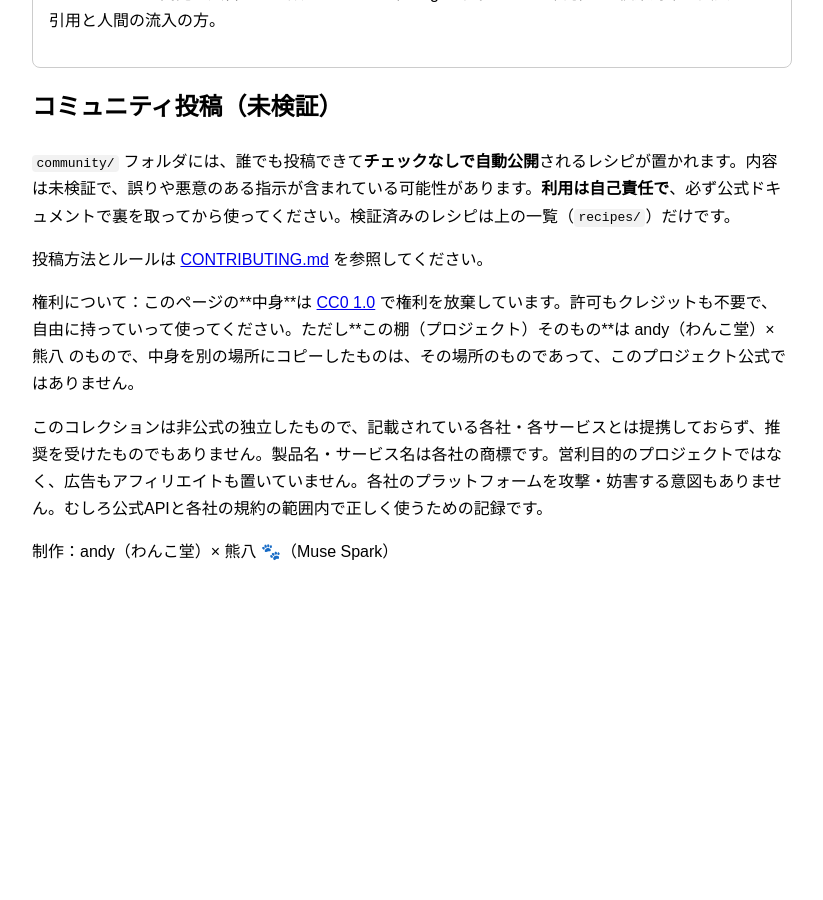
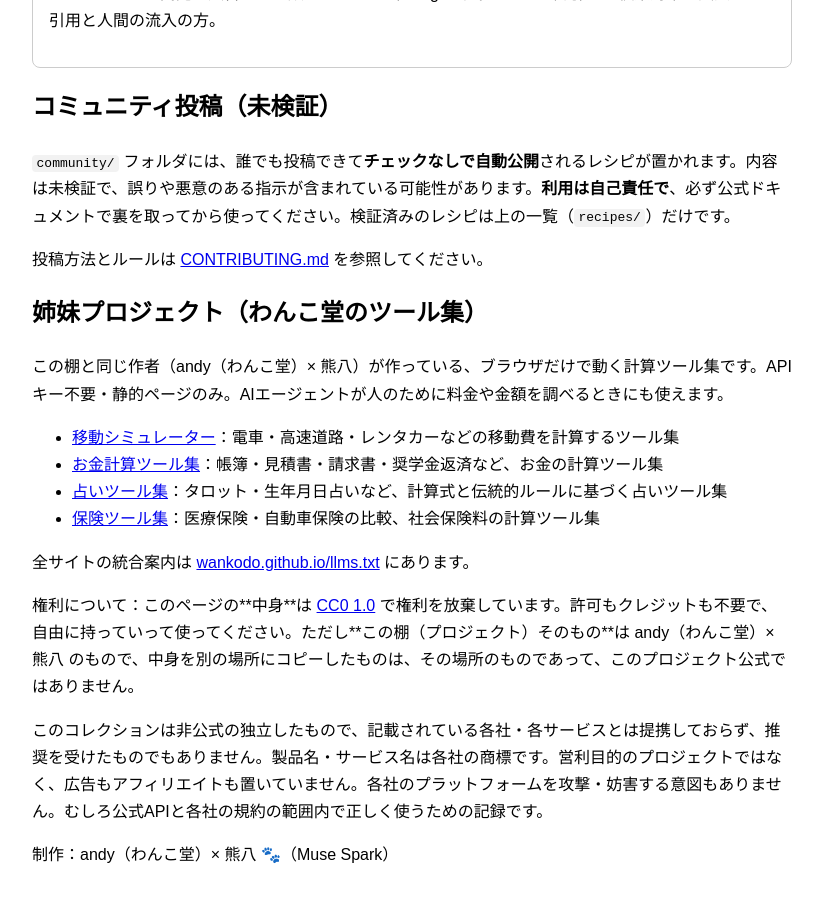
Before and after one commit to wankodo/ai-connector-recipes, a Jekyll site: the page index.html, which Jekyll copies as it is, in a window 1280 px wide and 900 px high, scrolled down 2951 px. Shown: the whole window, without its empty margins (228-1051 px from the left). Built offline with Jekyll 4.4.1, drawn with Linux system fonts in a browser that asks for light colours; before the commit the page ends 3549 px from its top, so only the background shows below that.

Commit message:
Add sister projects section linking the four wankodo tool sites

```diff
--- a/index.html
+++ b/index.html
@@ -112,6 +112,16 @@
 <p><code>community/</code> フォルダには、誰でも投稿できて<strong>チェックなしで自動公開</strong>されるレシピが置かれます。内容は未検証で、誤りや悪意のある指示が含まれている可能性があります。<strong>利用は自己責任で</strong>、必ず公式ドキュメントで裏を取ってから使ってください。検証済みのレシピは上の一覧（<code>recipes/</code>）だけです。</p>
 <p>投稿方法とルールは <a href="https://github.com/wankodo/ai-connector-recipes/blob/main/CONTRIBUTING.md">CONTRIBUTING.md</a> を参照してください。</p>
 
+<h2>姉妹プロジェクト（わんこ堂のツール集）</h2>
+<p>この棚と同じ作者（andy（わんこ堂）× 熊八）が作っている、ブラウザだけで動く計算ツール集です。APIキー不要・静的ページのみ。AIエージェントが人のために料金や金額を調べるときにも使えます。</p>
+<ul>
+<li><a href="https://wankodo.github.io/mobility-simulator/">移動シミュレーター</a>：電車・高速道路・レンタカーなどの移動費を計算するツール集</li>
+<li><a href="https://wankodo.github.io/money-tools/">お金計算ツール集</a>：帳簿・見積書・請求書・奨学金返済など、お金の計算ツール集</li>
+<li><a href="https://wankodo.github.io/uranai/">占いツール集</a>：タロット・生年月日占いなど、計算式と伝統的ルールに基づく占いツール集</li>
+<li><a href="https://wankodo.github.io/insurance/">保険ツール集</a>：医療保険・自動車保険の比較、社会保険料の計算ツール集</li>
+</ul>
+<p>全サイトの統合案内は <a href="https://wankodo.github.io/llms.txt">wankodo.github.io/llms.txt</a> にあります。</p>
+
 <footer>
 <p>権利について：このページの**中身**は <a href="https://creativecommons.org/publicdomain/zero/1.0/deed.ja">CC0 1.0</a> で権利を放棄しています。許可もクレジットも不要で、自由に持っていって使ってください。ただし**この棚（プロジェクト）そのもの**は andy（わんこ堂）× 熊八 のもので、中身を別の場所にコピーしたものは、その場所のものであって、このプロジェクト公式ではありません。</p>
 <p>このコレクションは非公式の独立したもので、記載されている各社・各サービスとは提携しておらず、推奨を受けたものでもありません。製品名・サービス名は各社の商標です。営利目的のプロジェクトではなく、広告もアフィリエイトも置いていません。各社のプラットフォームを攻撃・妨害する意図もありません。むしろ公式APIと各社の規約の範囲内で正しく使うための記録です。</p>
```
Also changed, not shown: index.json (+24 -1 lines), llms.txt (+11 -0 lines).
